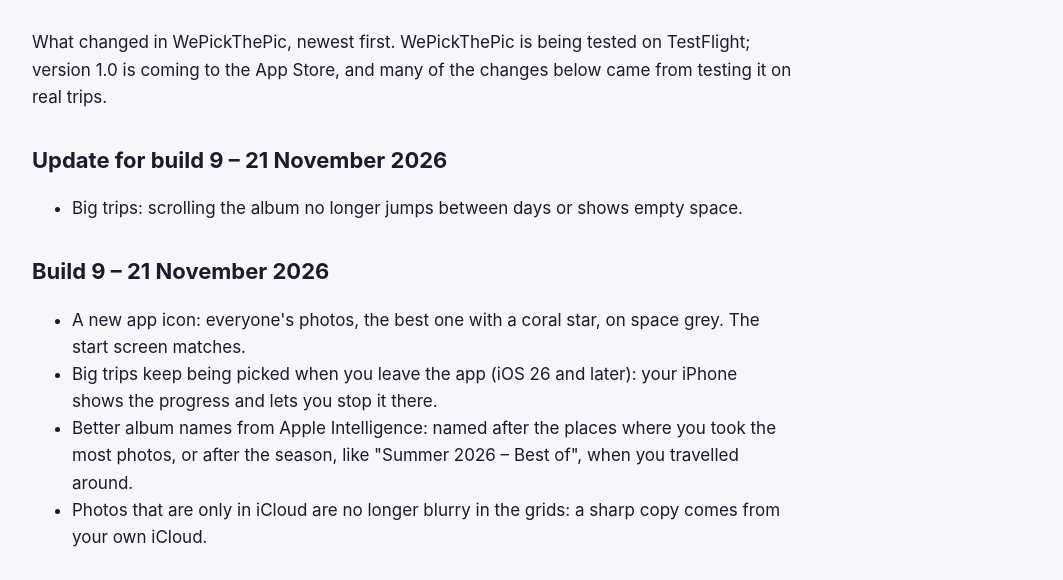
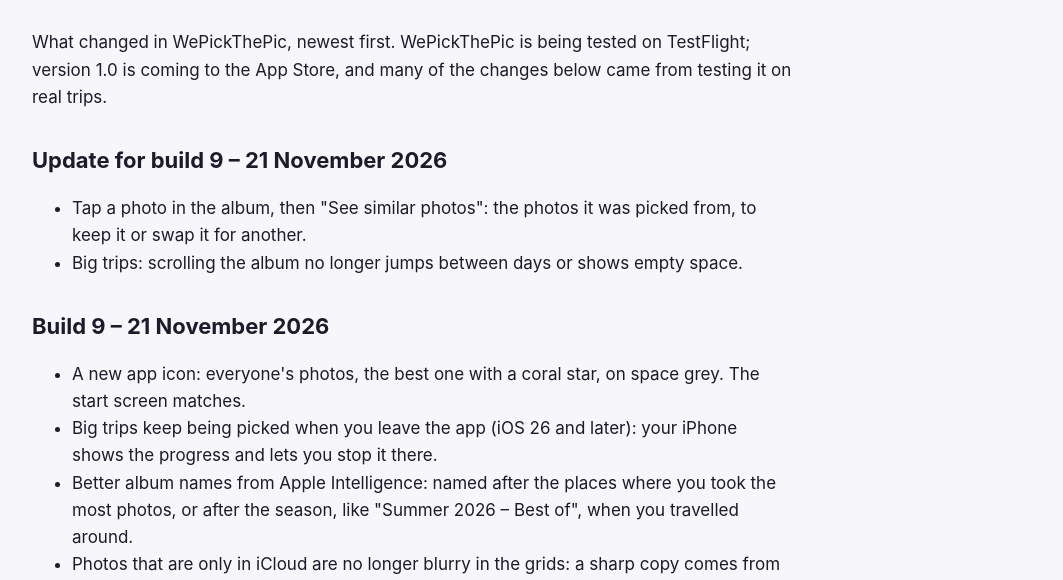
Before and after one commit to ssmartin/wepickthepic-website, a plain HTML site: page changes/index.html in a window 1280 px wide. Shown: the part 216-796 px from the top of the page, without its empty margins (108-1171 px from the left). Drawn offline with Linux system fonts and the light colour scheme.

Commit message:
What's new: See similar photos
Co-Authored-By: Claude Opus 5.5 <noreply@anthropic.com>

```diff
--- a/changes/index.html
+++ b/changes/index.html
@@ -42,6 +42,7 @@
         <p>What changed in WePickThePic, newest first. WePickThePic is being tested on TestFlight; version 1.0 is coming to the App Store, and many of the changes below came from testing it on real trips.</p>
         <h2>Update for build 9 – 21 November 2026</h2>
         <ul>
+          <li>Tap a photo in the album, then "See similar photos": the photos it was picked from, to keep it or swap it for another.</li>
           <li>Big trips: scrolling the album no longer jumps between days or shows empty space.</li>
         </ul>
         <h2>Build 9 – 21 November 2026</h2>
```
